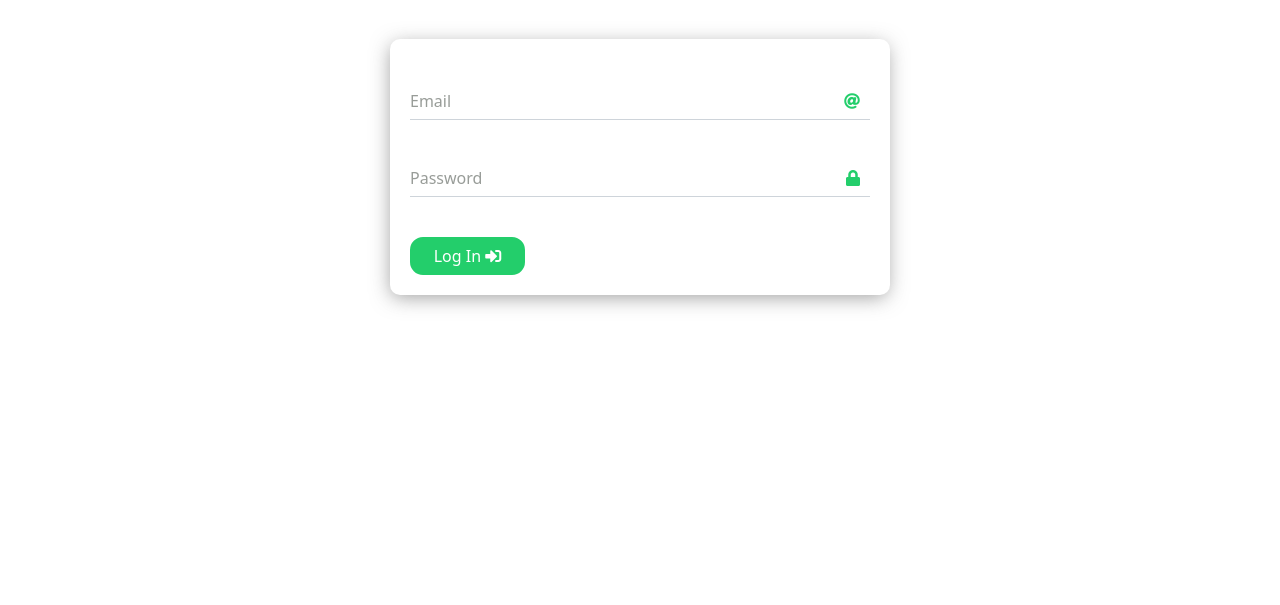
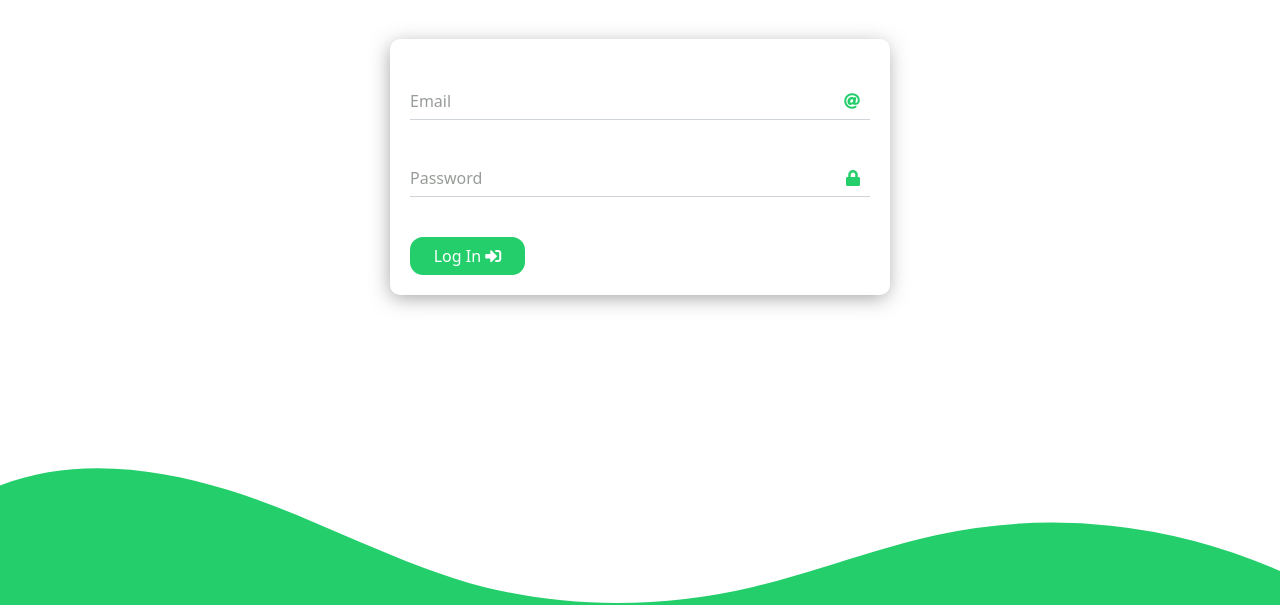
Before and after one commit to sandropernerstorfer/collab-task, a website with bundled scripts: page static/login.html in a window 1280 px wide. Shown: the part 195-800 px from the top of the page. Built offline with nearby package versions, Linux system fonts and the light colour scheme.

Commit message:
login screen svg shape added

```diff
--- a/static/login.html
+++ b/static/login.html
@@ -42,5 +42,10 @@
             <button type="submit" class="btn button shadow-none mt-4"><span id="submit-text">Log In </span><i class="fas fa-sign-in-alt"></i></button>
         </form>
     </section>
+    <div class="bottom-wave-shape">
+        <svg data-name="Layer 1" xmlns="http://www.w3.org/2000/svg" viewBox="0 0 1200 120" preserveAspectRatio="none">
+            <path d="M321.39,56.44c58-10.79,114.16-30.13,172-41.86,82.39-16.72,168.19-17.73,250.45-.39C823.78,31,906.67,72,985.66,92.83c70.05,18.48,146.53,26.09,214.34,3V0H0V27.35A600.21,600.21,0,0,0,321.39,56.44Z" class="shape-fill"></path>
+        </svg>
+    </div>
 </body>
 </html>
--- a/static/style/scss/login.scss
+++ b/static/style/scss/login.scss
@@ -26,7 +26,7 @@ body{
     }
 
     .active-form{
-        color: $secondary2;
+        color: $primary;
     }
 }
 
@@ -79,3 +79,27 @@ body{
         }
     }
 }
+
+.bottom-wave-shape {
+    position: absolute;
+    bottom: 0;
+    left: 0;
+    width: 100%;
+    overflow: hidden;
+    line-height: 0;
+    transform: rotate(180deg);
+    svg{
+        position: relative;
+        display: block;
+        width: calc(100% + 1.3px);
+        height: 149px;
+    }
+    .shape-fill{
+        fill: $primary;
+    }
+    @media screen and (max-width:650px){
+        svg{
+            height: 20vw;
+        }
+    }
+}
```
Also changed, not shown: static/style/login.css.
